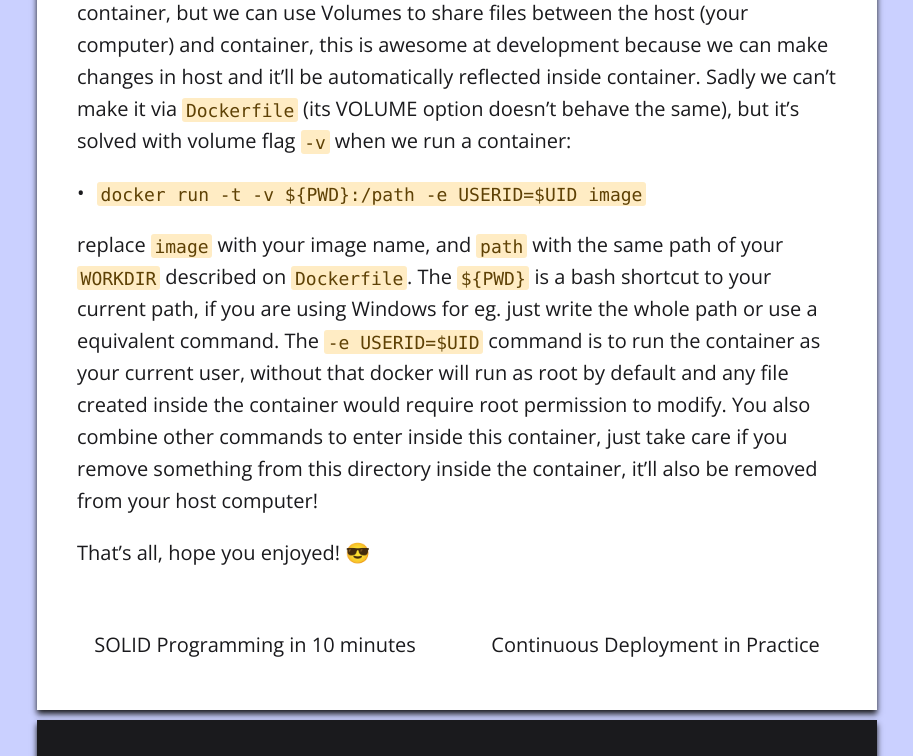
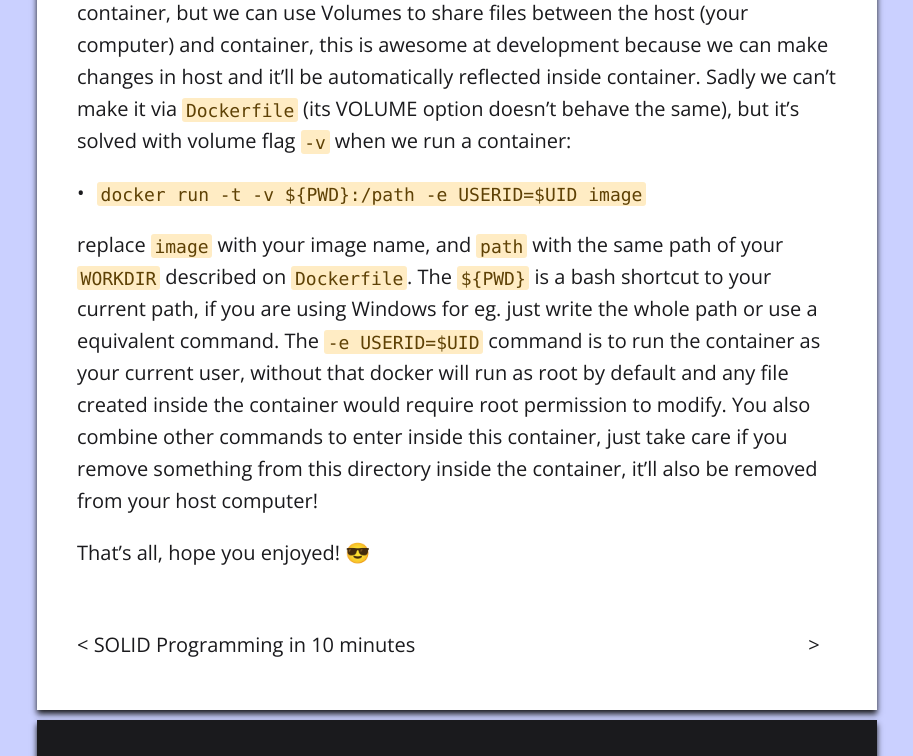
Before and after one commit to leonardiwagner/leonardiwagner.github.io, a Jekyll site: the page built from _posts/2018-04-06-docker-in-10-minutes.md, in a window 1280 px wide and 900 px high, scrolled down 7967 px, cut to the strip 0-756 px from the top of the window. Shown: the whole strip, without its empty margins (183-1096 px from the left). Built offline with Jekyll 4.4.1, drawn with Linux system fonts in a browser that asks for light colours; some web fonts are replaced; comment, search, counter and statistics services are not loaded; some of the changed lines change nothing that is shown.

Commit message:
fix layout

```diff
--- a/_layouts/post.html
+++ b/_layouts/post.html
@@ -52,14 +52,14 @@ layout: default
     {% if page.previous.url %}
       <span class="prev" >
           <a href="{{ site.url }}{{ site.baseurl }}{{ page.previous.url }}">
-            &#xE000; {{ page.previous.title }}
+           < {{ page.previous.title }}
           </a>
       </span>
     {% endif %}
     {% if page.next.url %}
       <span class="next" >
           <a href="{{ site.url }}{{ site.baseurl }}{{ page.next.url }}">
-            {{ page.next.title }} &#xE001;
+            > &#xE001;
           </a>
       </span>
     {% endif %}
```
